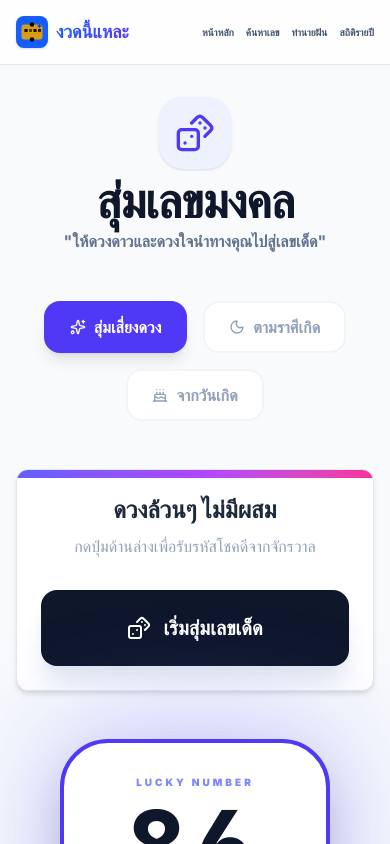
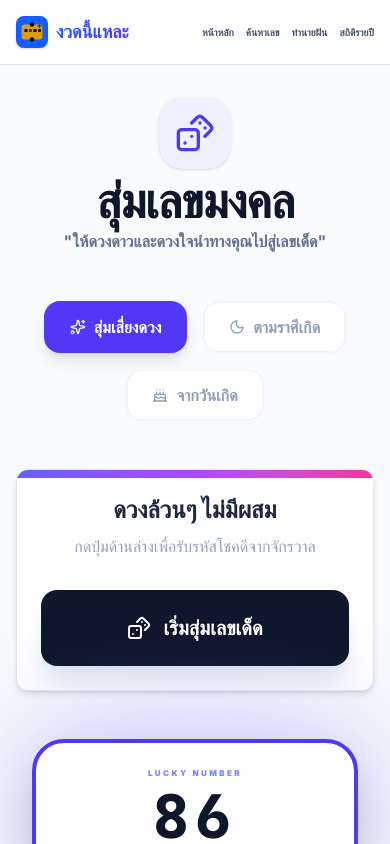
Before and after one commit to prame1/ngord-nee-lae, a Next.js app: page /random in a window 390 px wide. Both pictures are taken after a click on the button "เริ่มสุ่มเลขเด็ด". Shown: the top 844 px of the page. Built offline with nearby package versions, Linux system fonts and the light colour scheme.

Commit message:
fix: responsive overflow in lucky randomizer and improved input validation

```diff
--- a/src/app/random/page.tsx
+++ b/src/app/random/page.tsx
@@ -185,27 +185,27 @@ export default function RandomPage() {
           <motion.div
             initial={{ opacity: 0, scale: 0.9 }}
             animate={{ opacity: 1, scale: 1 }}
-            className="space-y-8"
+            className="space-y-8 px-4"
           >
             <div className="flex flex-col items-center space-y-6">
-              <div className="relative">
+              <div className="relative w-full max-w-sm">
                 <div className="absolute inset-0 bg-indigo-500 blur-3xl opacity-20 animate-pulse"></div>
-                <div className="relative bg-white border-4 border-indigo-600 rounded-[3rem] px-16 py-8 shadow-2xl flex flex-col items-center">
-                  <span className="text-[10px] font-black text-indigo-400 uppercase tracking-[0.3em] mb-2">Lucky Number</span>
-                  <div className="text-8xl font-mono font-black text-slate-900 tracking-widest">{result.num}</div>
+                <div className="relative bg-white border-4 border-indigo-600 rounded-[2rem] sm:rounded-[3rem] px-8 sm:px-16 py-6 sm:py-8 shadow-2xl flex flex-col items-center">
+                  <span className="text-[8px] sm:text-[10px] font-black text-indigo-400 uppercase tracking-[0.3em] mb-2">Lucky Number</span>
+                  <div className="text-6xl sm:text-8xl font-mono font-black text-slate-900 tracking-widest">{result.num}</div>
                 </div>
               </div>
 
               {/* Data Backed Insight */}
-              <div className={`card-minimal flex items-center space-x-6 p-6 border-l-8 ${result.stats.length > 0 ? 'border-l-green-500' : 'border-l-slate-200'}`}>
-                <div className={`p-4 rounded-2xl ${result.stats.length > 0 ? 'bg-green-50 text-green-600' : 'bg-slate-50 text-slate-400'}`}>
-                   <TrendingUp className="w-8 h-8" />
+              <div className={`card-minimal w-full max-w-2xl flex flex-col sm:flex-row items-center sm:space-x-6 p-5 sm:p-6 border-l-8 ${result.stats.length > 0 ? 'border-l-green-500' : 'border-l-slate-200'} gap-4 sm:gap-0`}>
+                <div className={`p-4 rounded-2xl ${result.stats.length > 0 ? 'bg-green-50 text-green-600' : 'bg-slate-50 text-slate-400'} flex-shrink-0`}>
+                   <TrendingUp className="w-6 h-6 sm:w-8 sm:h-8" />
                 </div>
-                <div className="space-y-1">
-                  <h4 className="text-xl font-black text-slate-800">
+                <div className="space-y-1 text-center sm:text-left">
+                  <h4 className="text-lg sm:text-xl font-black text-slate-800">
                     {result.stats.length > 0 ? `ว้าว! เลขนี้เคยออกรางวัลมาแล้ว ${result.stats.length} ครั้ง` : 'เลขนี้ยังไม่เคยออกรางวัลเลย (อาจจะมางวดนี้!)'}
                   </h4>
-                  <p className="text-sm text-slate-500 font-medium leading-relaxed">
+                  <p className="text-[11px] sm:text-sm text-slate-500 font-medium leading-relaxed">
                     จากการวิเคราะห์ฐานข้อมูลย้อนหลัง 3 ปี {result.stats.length > 0 ? 'พบว่าเคยปรากฏในหลายรางวัลที่น่าสนใจ' : 'นี่เป็นเลขที่อาจจะเป็นม้ามืดสำหรับคุณ'}
                   </p>
                 </div>
```
